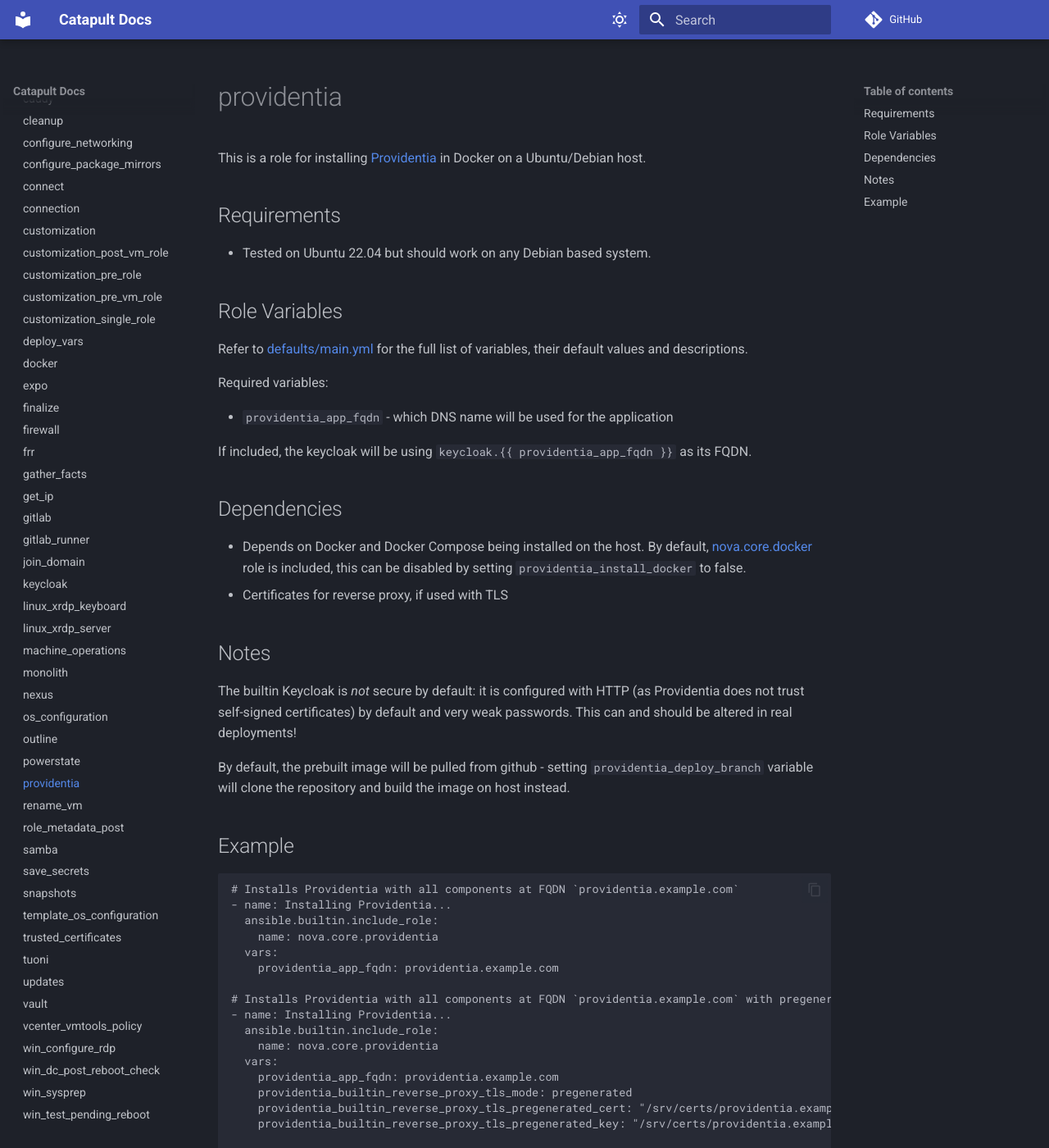
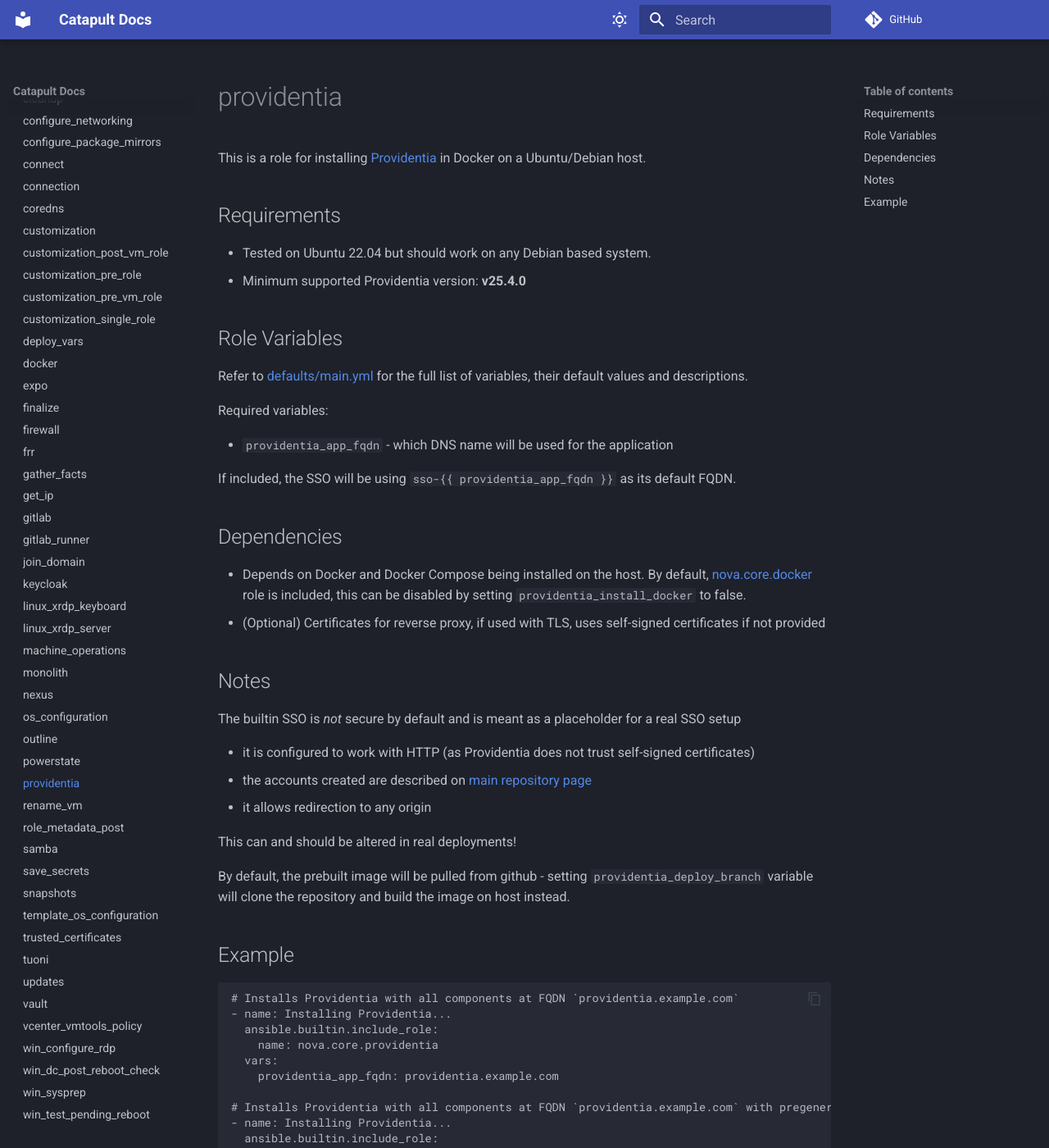
Before and after one commit to ClarifiedSecurity/catapult-docs, an MkDocs documentation site: the page built from docs/nova-core-collection/providentia.md, in a window 1280 px wide and 1400 px high. Shown: the whole window at 82% size. Built offline with MkDocs 1.6.1 and Material for MkDocs 9.7.7, drawn with Linux system fonts in a browser that asks for light colours; plug-ins that fetch from the network failed and are left out; comment, search, counter and statistics services are not loaded; some of the changed text lies outside the part shown.

Commit message:
CatapultBot update docs

```diff
--- a/docs/nova-core-collection/providentia.md
+++ b/docs/nova-core-collection/providentia.md
@@ -5,6 +5,7 @@
 ## Requirements
 
 - Tested on Ubuntu 22.04 but should work on any Debian based system.
+- Minimum supported Providentia version: **v25.4.0**
 
 ## Role Variables
 
@@ -14,16 +15,22 @@
 
 - `providentia_app_fqdn` - which DNS name will be used for the application
 
-If included, the keycloak will be using `keycloak.{{ providentia_app_fqdn }}` as its FQDN.
+If included, the SSO will be using `sso-{{ providentia_app_fqdn }}` as its default FQDN.
 
 ## Dependencies
 
 - Depends on Docker and Docker Compose being installed on the host. By default, [nova.core.docker](https://github.com/ClarifiedSecurity/nova.core/tree/main/nova/core/roles/docker) role is included, this can be disabled by setting `providentia_install_docker` to false.
-- Certificates for reverse proxy, if used with TLS
+- (Optional) Certificates for reverse proxy, if used with TLS, uses self-signed certificates if not provided
 
 ## Notes
 
-The builtin Keycloak is _not_ secure by default: it is configured with HTTP (as Providentia does not trust self-signed certificates) by default and very weak passwords. This can and should be altered in real deployments!
+The builtin SSO is _not_ secure by default and is meant as a placeholder for a real SSO setup
+
+- it is configured to work with HTTP (as Providentia does not trust self-signed certificates)
+- the accounts created are described on [main repository page](https://github.com/ClarifiedSecurity/Providentia#demo-credentials)
+- it allows redirection to any origin
+
+This can and should be altered in real deployments!
 
 By default, the prebuilt image will be pulled from github - setting `providentia_deploy_branch` variable will clone the repository and build the image on host instead.
 
@@ -57,7 +64,7 @@
     providentia_builtin_reverse_proxy_tls_pregenerated_cert: "/srv/certs/providentia.example.com_fullchain.crt"
     providentia_builtin_reverse_proxy_tls_pregenerated_key: "/srv/certs/providentia.example.com_key.crt"
 
-    providentia_builtin_keycloak: false
+    providentia_builtin_sso: false
     providentia_oidc_issuer: https://keycloak.example.com/realms/Providentia
     providentia_oidc_client_id: ProvidentiaLive
     providentia_oidc_client_secret: 12345
```
Also changed, not shown: docs/nova-core-collection/caddy.md (+1 -1 lines), docs/nova-core-collection/coredns.md (added, +102 -0 lines).
